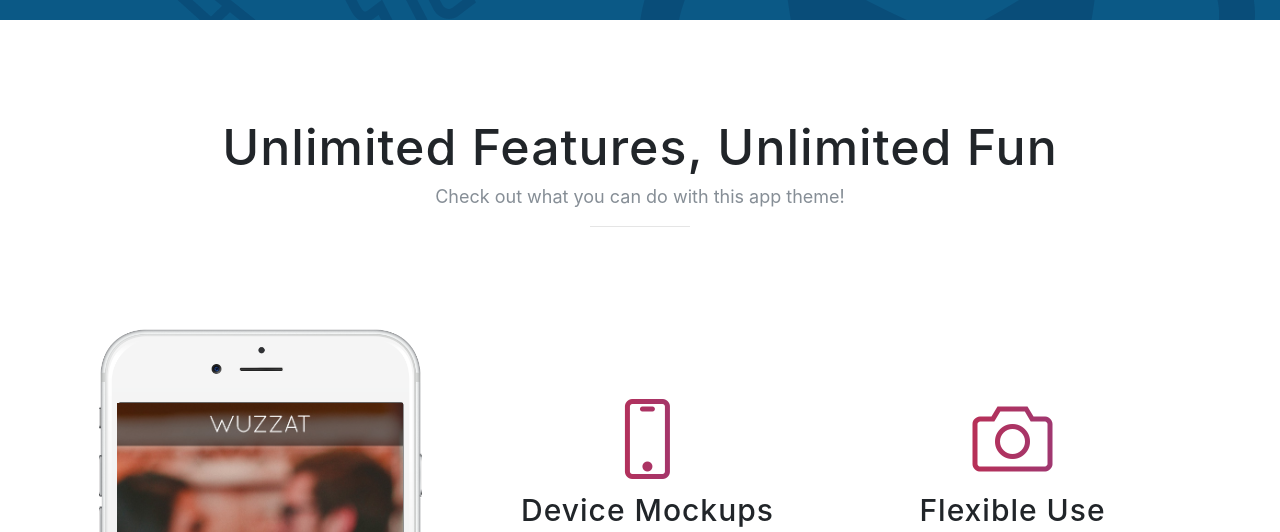
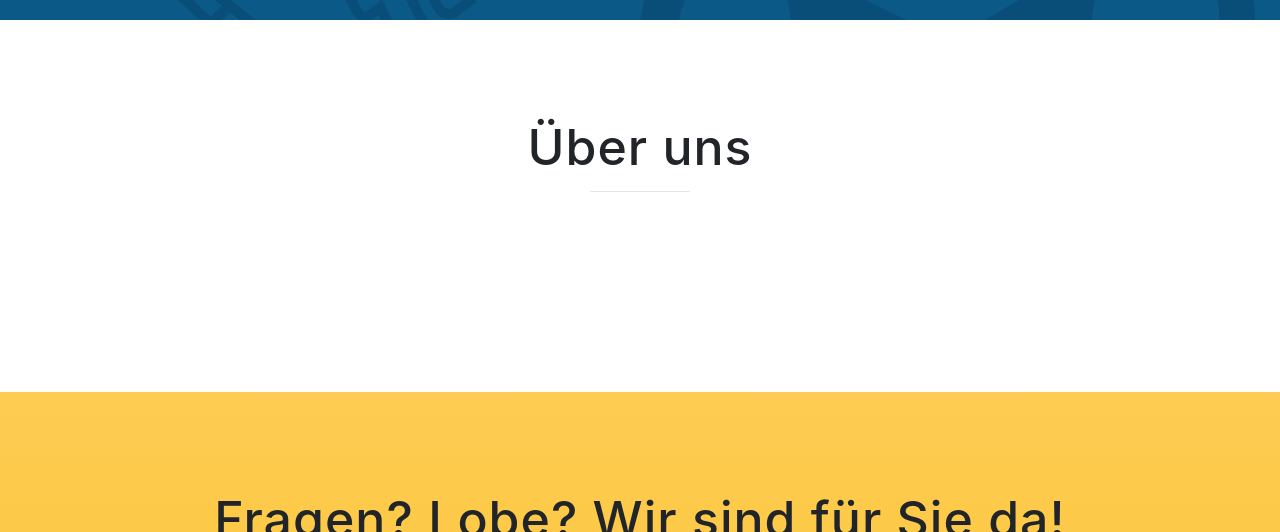
Before and after one commit to sheraz24/sheraz24.github.io, a website with bundled scripts: page index.html in a window 1280 px wide. Shown: the part 780-1312 px from the top of the page. Built offline with nearby package versions, Linux system fonts and the light colour scheme; a web font is replaced by a local one.

Commit message:
Commenting out Sections
Commented out section of the template for displaying a demo device, as
well as adding an 'über uns' section

```diff
--- a/index.html
+++ b/index.html
@@ -98,27 +98,25 @@
     <section class="features" id="features">
       <div class="container">
         <div class="section-heading text-center">
-          <h2>Unlimited Features, Unlimited Fun</h2>
-          <p class="text-muted">Check out what you can do with this app theme!</p>
+          <h2>Über uns</h2>
+          <p class="text-muted"></p>
           <hr>
         </div>
-        <div class="row">
+        <!--<div class="row">
           <div class="col-lg-4 my-auto">
             <div class="device-container">
               <div class="device-mockup iphone6_plus portrait white">
                 <div class="device">
                   <div class="screen">
-                    <!-- Demo image for screen mockup, you can put an image here, some HTML, an animation, video, or anything else! -->
                     <img src="img/demo-screen-1.jpg" class="img-fluid" alt="">
                   </div>
                   <div class="button">
-                    <!-- You can hook the "home button" to some JavaScript events or just remove it -->
                   </div>
                 </div>
               </div>
             </div>
           </div>
-          <div class="col-lg-8 my-auto">
+       <div class="col-lg-8 my-auto">
             <div class="container-fluid">
               <div class="row">
                 <div class="col-lg-6">
@@ -154,7 +152,7 @@
               </div>
             </div>
           </div>
-        </div>
+        </div>-->
       </div>
     </section>
 
```
